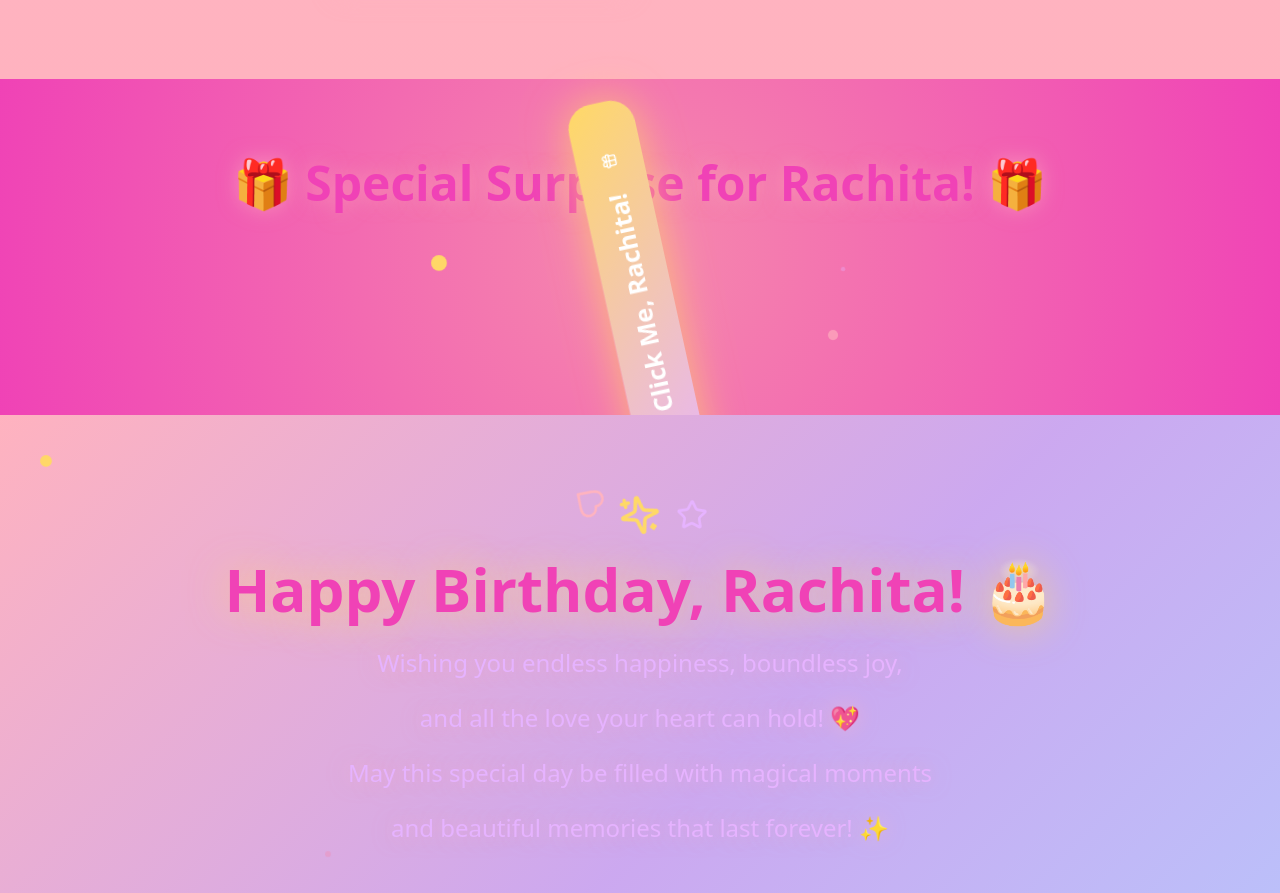
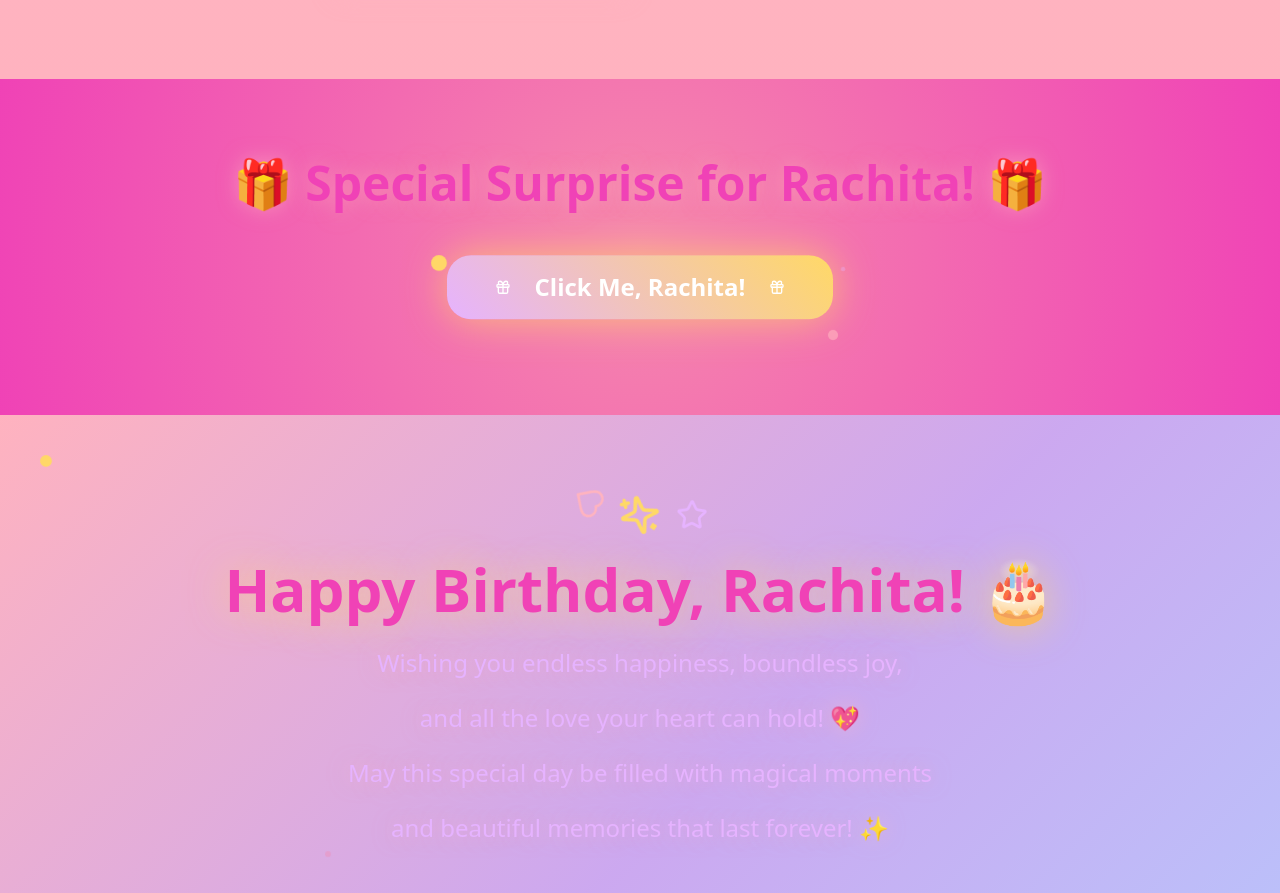
Before and after one commit to UtkarshRanjan07/Bday, a React (Vite) app: page / in a window 1280 px wide. Shown: the part 7479-8372 px from the top of the page. Built offline with nearby package versions, Linux system fonts and the light colour scheme.

Commit message:
Updated SurpriseSection animation (replaced rotation with pulse/bounce)

```diff
--- a/src/components/SurpriseSection.tsx
+++ b/src/components/SurpriseSection.tsx
@@ -65,7 +65,7 @@ const SurpriseSection = () => {
               <Button
                 onClick={handleGiftClick}
                 size="lg"
-                className="relative bg-gradient-magic text-primary-foreground font-bold text-2xl py-8 px-12 rounded-3xl shadow-glow-strong hover:shadow-glow-magic transition-magic transform hover:scale-105 magical-rotate group"
+                className="relative bg-gradient-magic text-primary-foreground font-bold text-2xl py-8 px-12 rounded-3xl shadow-glow-strong hover:shadow-glow-magic transition-magic transform hover:scale-105 animate-bounce group"
               >
                 <Gift className="w-12 h-12 mr-4 group-hover:animate-bounce" />
                 Click Me, Rachita!
```
